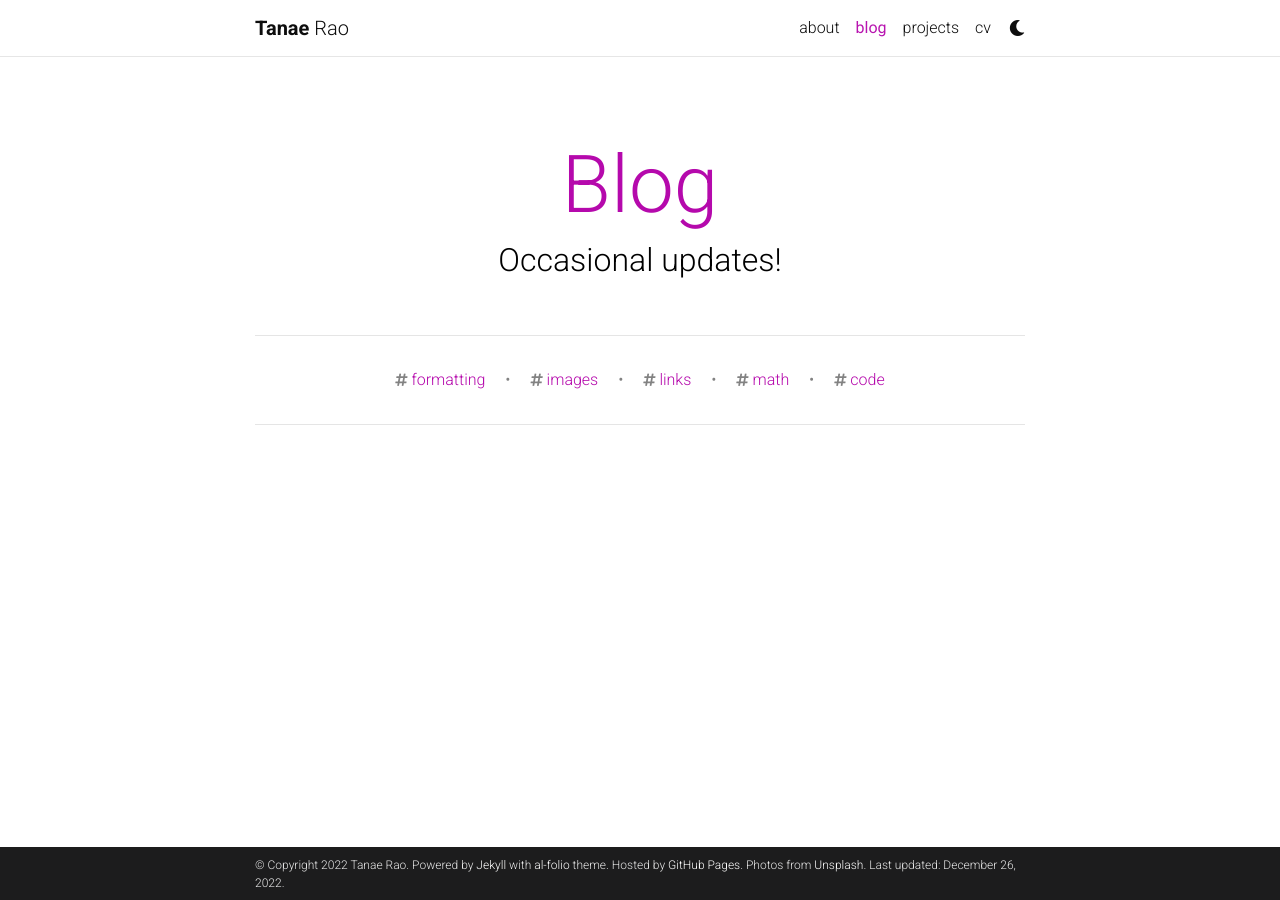
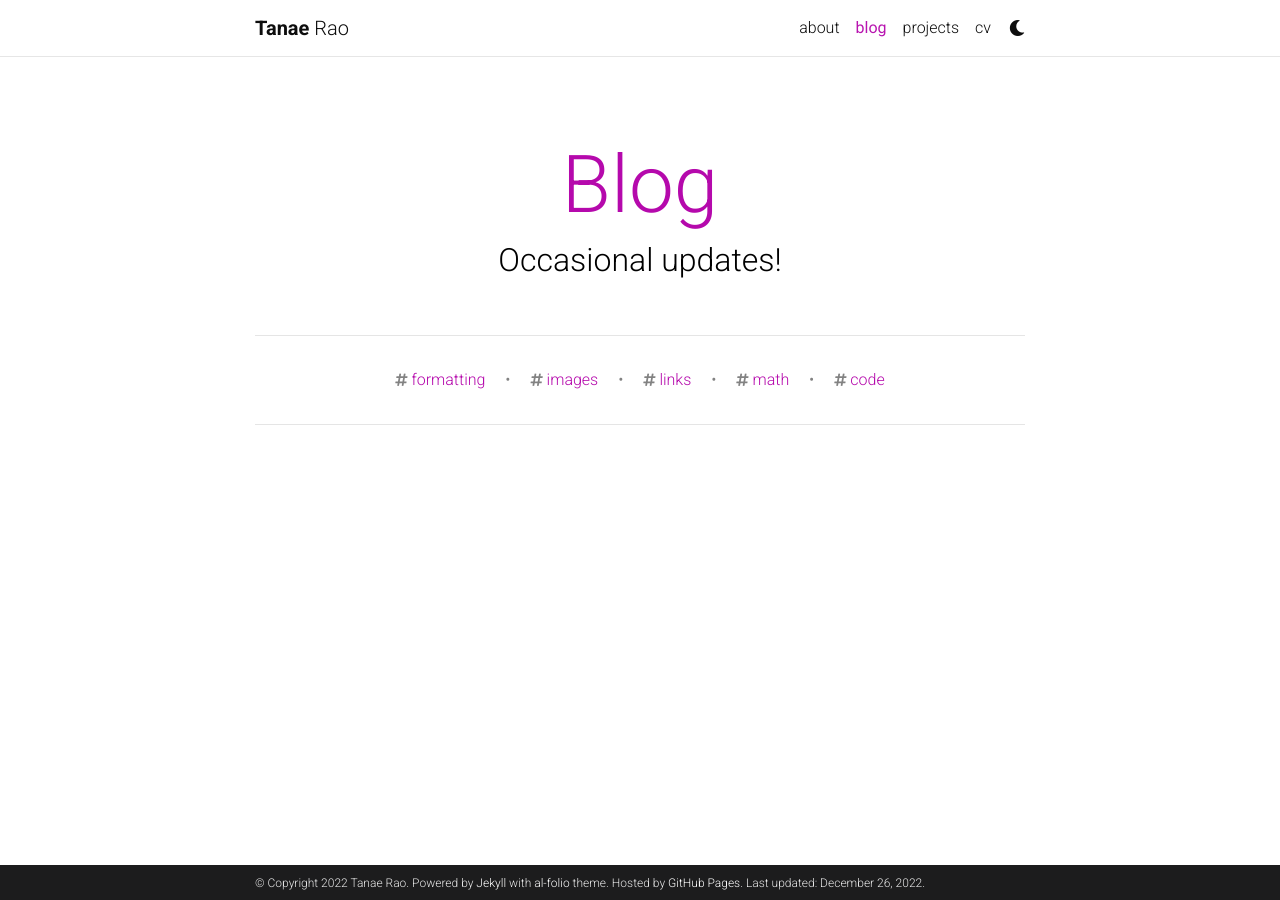
Before and after one commit to tanaerao/tanaerao.github.io, a Jekyll site: the page built from blog/index.html, in a window 1280 px wide. Built offline with Jekyll 4.4.1, drawn with Linux system fonts in a browser that asks for light colours; full-size pictures stand in for the smaller copies a plugin makes; the list of posts is cut into pages by our own code; comment, search, counter and statistics services are not loaded; a style sheet for code colours, icons or effects is not loaded; some of the changed lines change nothing that is shown.

Commit message:
Update _config.yml

```diff
--- a/_config.yml
+++ b/_config.yml
@@ -12,7 +12,6 @@
 footer_text: >
   Powered by <a href="https://jekyllrb.com/" target="_blank">Jekyll</a> with <a href="https://github.com/alshedivat/al-folio">al-folio</a> theme.
   Hosted by <a href="https://pages.github.com/" target="_blank">GitHub Pages</a>.
-  Photos from <a href="https://unsplash.com" target="_blank">Unsplash</a>.
 keywords:
 
 lang: en # the language of your site (for example: en, fr, cn, ru, etc.)
@@ -122,24 +121,6 @@
 external_sources:
   - name: substack.com
     rss_url: https://suboptimal.substack.com/feed
-
-
-# -----------------------------------------------------------------------------
-# Collections
-# -----------------------------------------------------------------------------
-
-collections:
-  news:
-    defaults:
-      layout: post
-    output: true
-    permalink: /news/:path/
-  projects:
-    output: true
-    permalink: /projects/:path/
-
-news_scrollable: true # adds a vertical scroll bar if there are more than 3 news items
-news_limit: 5 # leave blank to include all the news in the `_news` folder
 
 # -----------------------------------------------------------------------------
 # Jekyll settings
```
